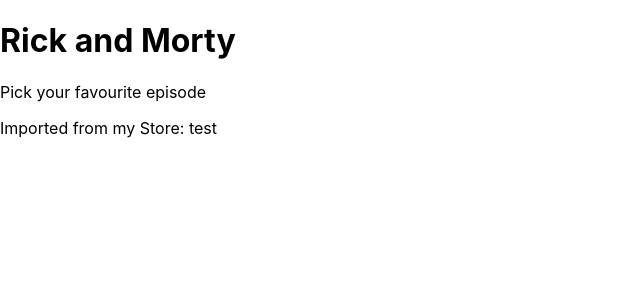
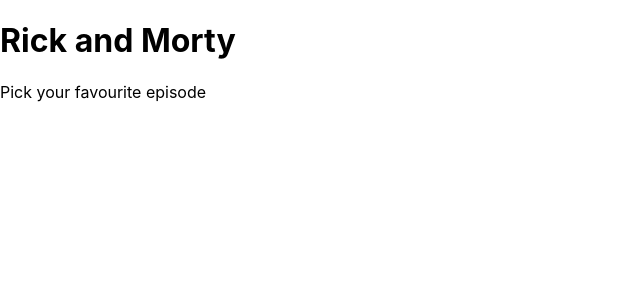
Before and after one commit to elinordin/favourite-episode-picker, a React (Create React App) app: page / in a window 1280 px wide. Shown: the top 300 px of the page, without its empty margins (0-640 px from the left). Built offline with nearby package versions, Linux system fonts and the light colour scheme.

Commit message:
add types to my Store

```diff
--- a/src/App.tsx
+++ b/src/App.tsx
@@ -9,7 +9,6 @@
     <Fragment>
           <h1>Rick and Morty</h1>
           <p>Pick your favourite episode</p>
-          <p>Imported from my Store: {store}</p>
     </Fragment>
   )
 }
--- a/src/Store.tsx
+++ b/src/Store.tsx
@@ -1,11 +1,18 @@
 import React from "react";
 
-export const Store = React.createContext({})
+interface episodes {
+    all: [],
+    favourites: []
+}
+
+const initialState:episodes = {all: [], favourites: []}
+
+export const Store = React.createContext<episodes>(initialState)
 
 function reducer():void {
     //TBC
 }
 
 export function StoreProvider(props: any):JSX.Element {
-    return <Store.Provider value='test'>{props.children}</Store.Provider>
+    return <Store.Provider value={initialState}>{props.children}</Store.Provider>
 }
```
